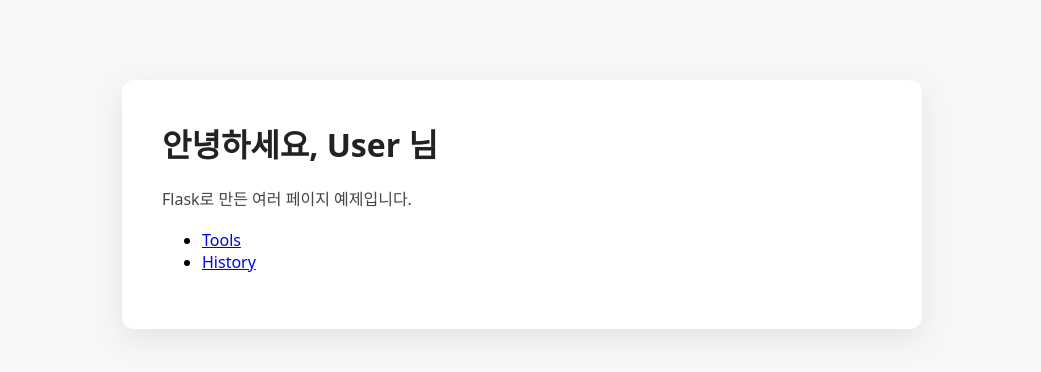
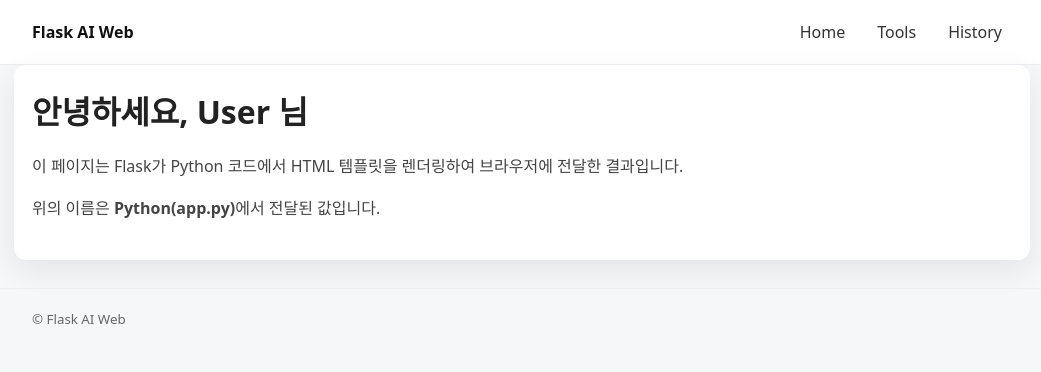
Before and after one commit to Jung-Euntaek/PythonWebspace, a Flask app: page / in a window 1280 px wide. Shown: the top 372 px of the page, without its empty margins (118-1159 px from the left). Run offline with Flask 3, Linux system fonts and the light colour scheme.

Commit message:
refactor: add base template with blocks and shared layout

```diff
--- a/static/style.css
+++ b/static/style.css
@@ -105,3 +105,55 @@ p {
 .table td {
   color: #444;
 }
+
+/* Layout */
+.container {
+  max-width: 980px;
+  margin: 0 auto;
+  padding: 0 18px;
+}
+
+.header {
+  border-bottom: 1px solid #eceef2;
+  background: #fff;
+}
+
+.header .container {
+  display: flex;
+  align-items: center;
+  justify-content: space-between;
+  height: 64px;
+}
+
+.brand-link {
+  font-weight: 800;
+  text-decoration: none;
+  color: #111;
+}
+
+.nav {
+  display: flex;
+  gap: 12px;
+}
+
+.nav-link {
+  text-decoration: none;
+  color: #333;
+  padding: 8px 10px;
+  border-radius: 10px;
+}
+
+.nav-link:hover {
+  background: #f3f4f6;
+}
+
+.page {
+  padding: 22px 18px;
+}
+
+.footer {
+  border-top: 1px solid #eceef2;
+  padding: 18px 0;
+  color: #666;
+  margin-top: 28px;
+}
--- /dev/null
+++ b/templates/base.html
@@ -0,0 +1,34 @@
+<!DOCTYPE html>
+<html lang="ko">
+<head>
+  <meta charset="UTF-8">
+  <meta name="viewport" content="width=device-width, initial-scale=1">
+  <title>{% block title %}Flask AI Web{% endblock %}</title>
+  <link rel="stylesheet" href="{{ url_for('static', filename='style.css') }}">
+</head>
+<body>
+  <header class="header">
+    <div class="container">
+      <div class="brand">
+        <a href="/" class="brand-link">Flask AI Web</a>
+      </div>
+
+      <nav class="nav">
+        <a href="/" class="nav-link">Home</a>
+        <a href="/tools" class="nav-link">Tools</a>
+        <a href="/history" class="nav-link">History</a>
+      </nav>
+    </div>
+  </header>
+
+  <main class="container page">
+    {% block content %}{% endblock %}
+  </main>
+
+  <footer class="footer">
+    <div class="container">
+      <small>© Flask AI Web</small>
+    </div>
+  </footer>
+</body>
+</html>
--- a/templates/index.html
+++ b/templates/index.html
@@ -1,26 +1,16 @@
-<!DOCTYPE html>
-<html lang="ko">
-<head>
-  <meta charset="UTF-8">
-  <title>Home</title>
+{% extends "base.html" %}
 
-  <!-- ⭐ CSS 연결 핵심 -->
-  <link rel="stylesheet" href="{{ url_for('static', filename='style.css') }}">
-</head>
-<body>
+{% block title %}Home{% endblock %}
 
-    <main>
-    <h1>안녕하세요, {{ name }} 님</h1>
+{% block content %}
+  <h1>안녕하세요, {{ name }} 님</h1>
 
-    <p>Flask로 만든 여러 페이지 예제입니다.</p>
+  <p>
+    이 페이지는 Flask가 Python 코드에서 HTML 템플릿을 렌더링하여
+    브라우저에 전달한 결과입니다.
+  </p>
 
-    <nav>
-        <ul>
-        <li><a href="/tools">Tools</a></li>
-        <li><a href="/history">History</a></li>
-        </ul>
-    </nav>
-    </main>
-
-</body>
-</html>
+  <p>
+    위의 이름은 <strong>Python(app.py)</strong>에서 전달된 값입니다.
+  </p>
+{% endblock %}
```
Also changed, not shown: templates/history.html (+6 -15 lines), templates/tools.html (+8 -17 lines).
